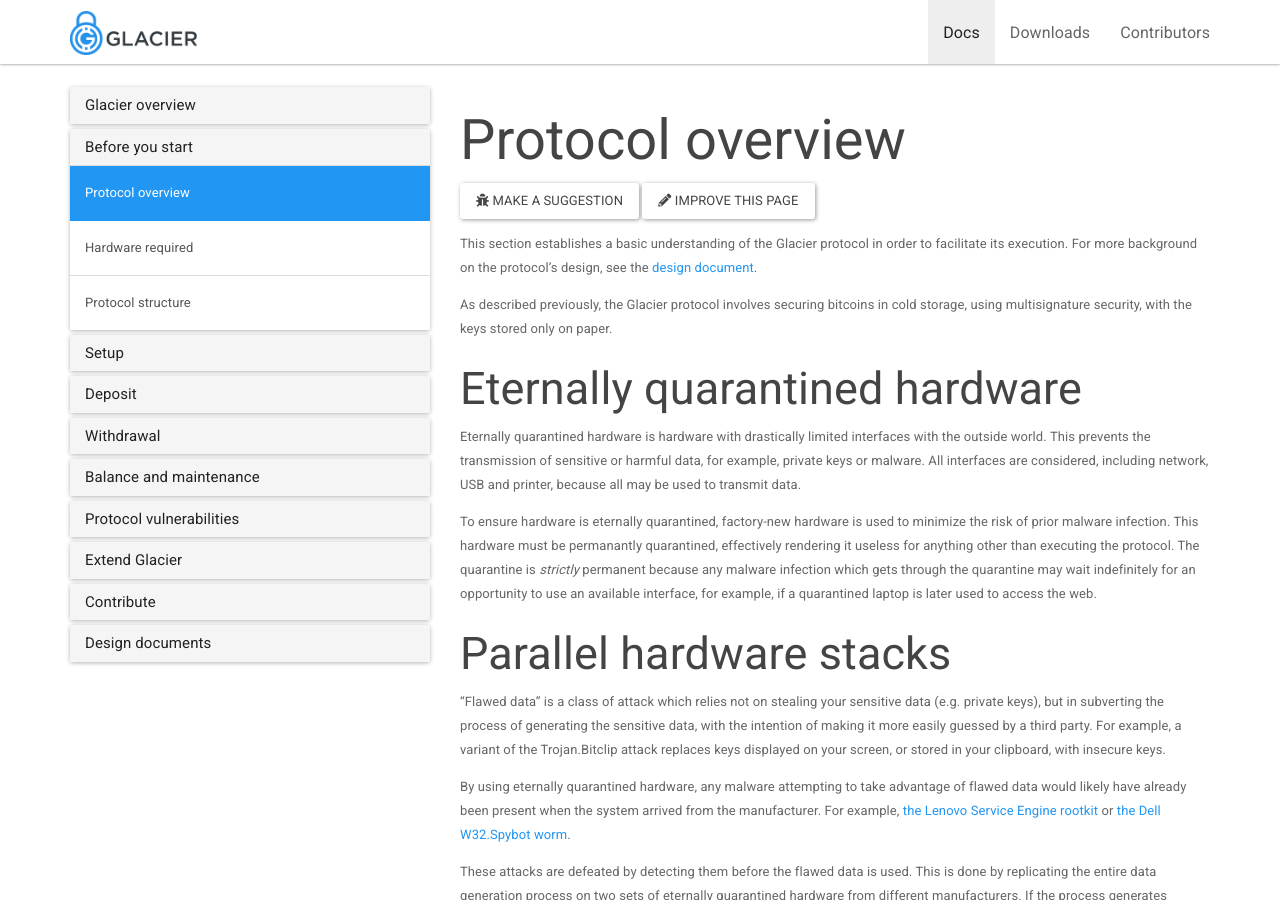
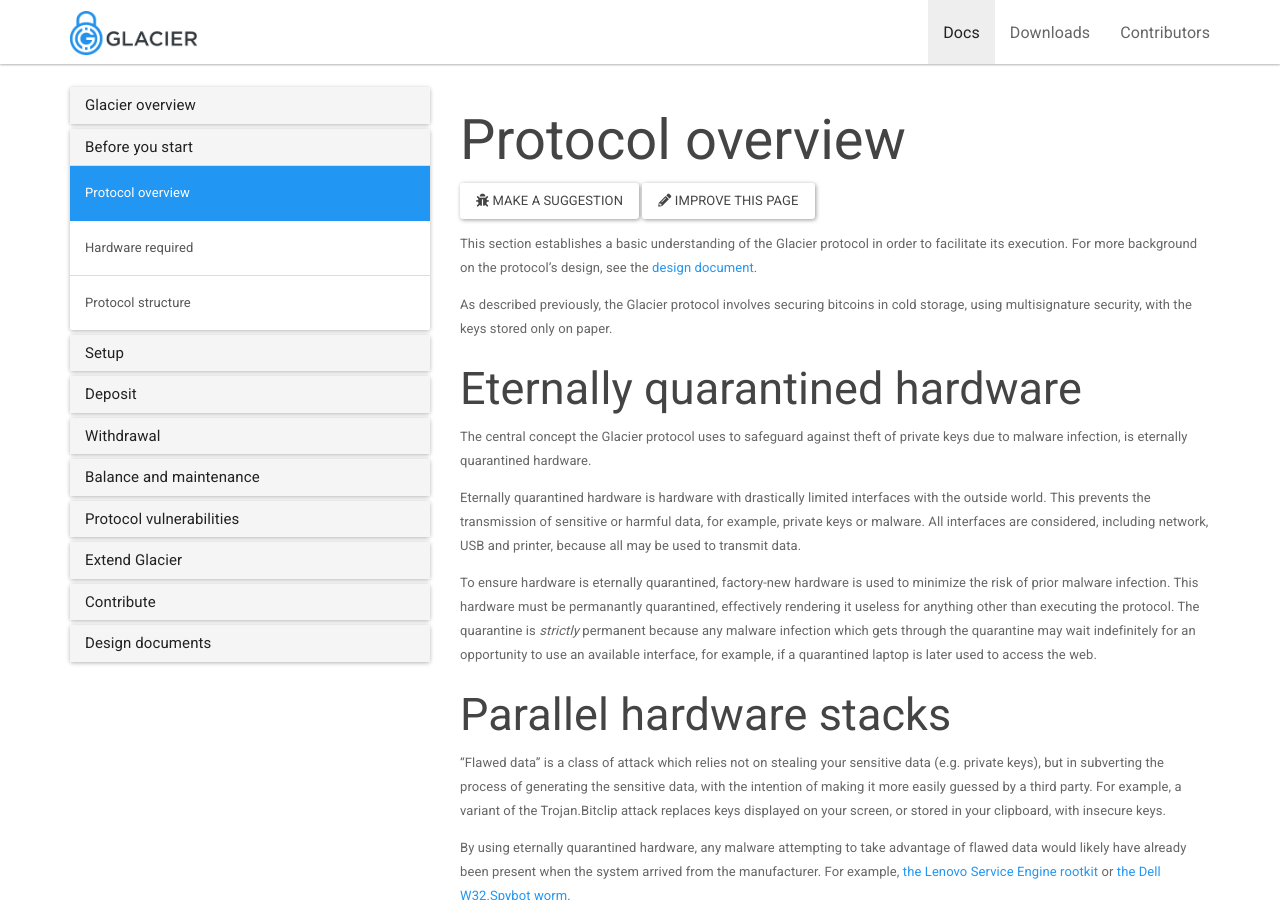
Before and after one commit to GlacierProtocol/glacierprotocol.github.io, a Jekyll site: the page built from _docs/before-you-start/overview.md, in a window 1280 px wide and 900 px high. Built offline with Jekyll 4.4.1, drawn with Linux system fonts in a browser that asks for light colours; nearby versions of some CDN libraries.

Commit message:
Motivation for eternally quarantined hardware added

```diff
--- a/_docs/before-you-start/overview.md
+++ b/_docs/before-you-start/overview.md
@@ -15,6 +15,9 @@
 security, with the keys stored only on paper.
 
 ## Eternally quarantined hardware
+
+The central concept the Glacier protocol uses to safeguard against theft
+of private keys due to malware infection, is eternally quarantined hardware.
 
 Eternally quarantined hardware is hardware with drastically limited
 interfaces with the outside world. This prevents the transmission of
```
